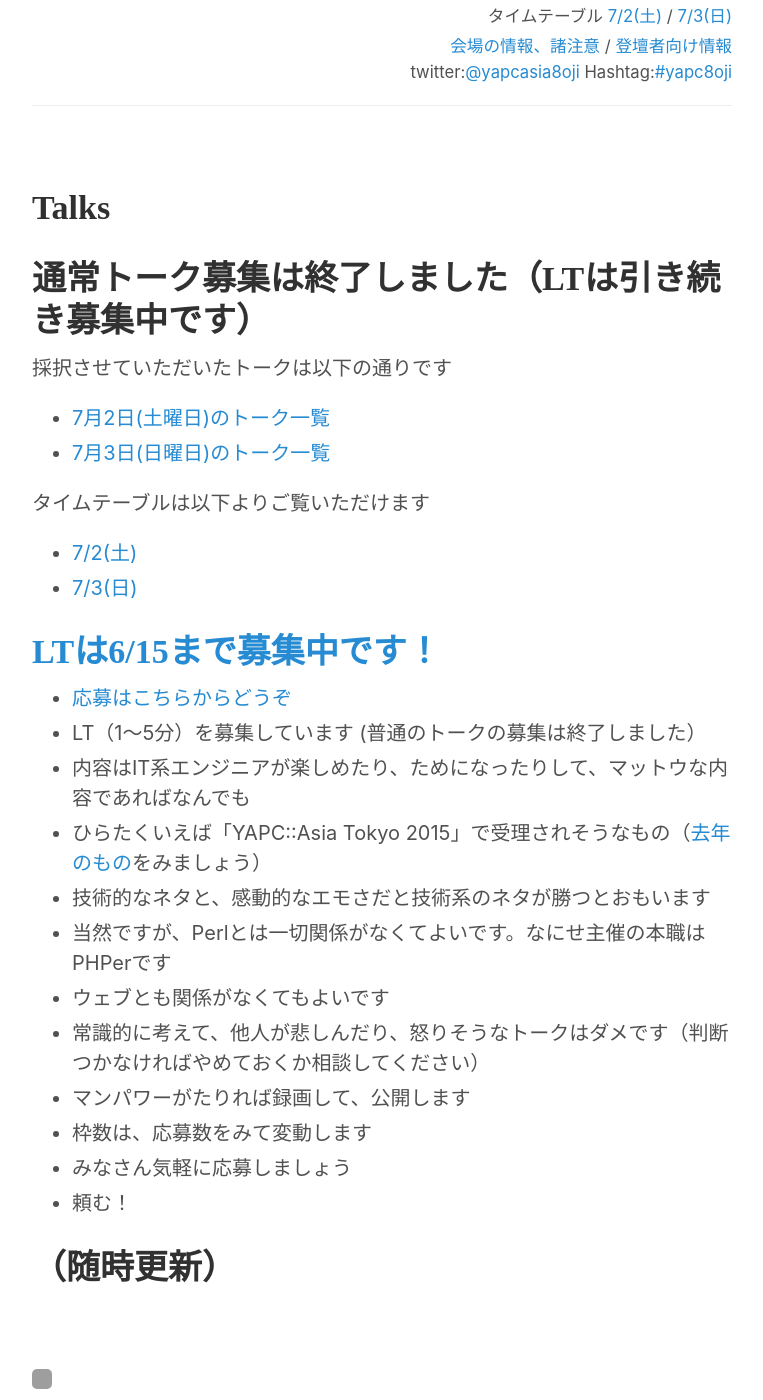
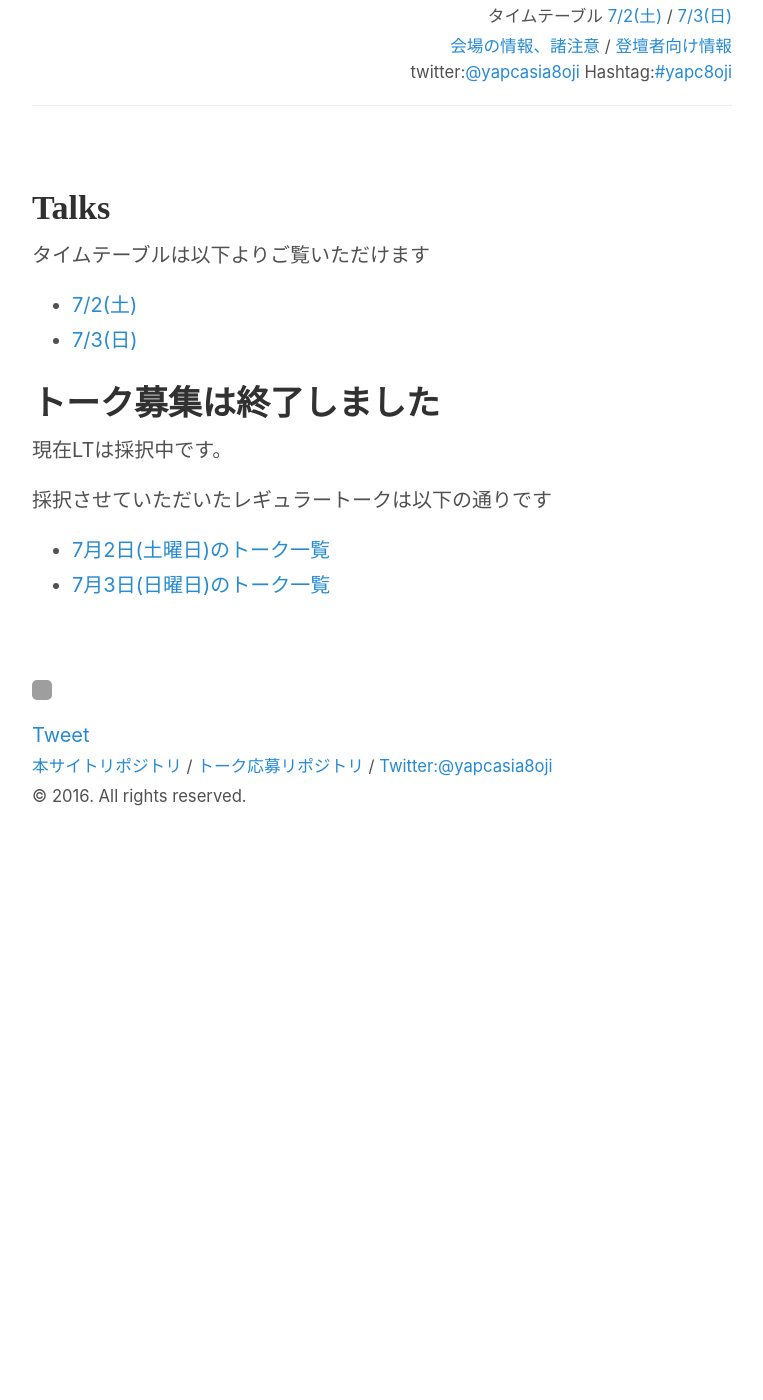
Before and after one commit to hachiojipm/yapcasia-8oji-2016mid, a Jekyll site: the page built from talks.md, in a window 1280 px wide and 1400 px high, scrolled down 593 px. Shown: the whole window, without its empty margins (258-1021 px from the left). Built offline with Jekyll 4.4.1, drawn with Linux system fonts in a browser that asks for light colours; comment, search, counter and statistics services are not loaded; after the commit the page ends 1443 px from its top, so only the background shows below that; grey boxes are pictures that could not be loaded.

Commit message:
close cfp

```diff
--- a/talks.md
+++ b/talks.md
@@ -2,33 +2,17 @@
 layout: page
 title: Talks
 ---
-
-# 通常トーク募集は終了しました（LTは引き続き募集中です）
-
-採択させていただいたトークは以下の通りです
-
-- [7月2日(土曜日)のトーク一覧](https://github.com/hachiojipm/yapcasia-8oji-2016mid-timetable/issues?q=is%3Aissue+is%3Aopen+label%3A7%2F2%28%E5%9C%9F%29%E6%B1%BA%E5%AE%9A)
-- [7月3日(日曜日)のトーク一覧](https://github.com/hachiojipm/yapcasia-8oji-2016mid-timetable/issues?q=is%3Aissue+is%3Aopen+label%3A7%2F3%28%E6%97%A5%29%E6%B1%BA%E5%AE%9A)
 
 タイムテーブルは以下よりご覧いただけます
 
 - [7/2(土)](http://yapcasia8oji-2016mid.hachiojipm.org/time_table_7_2/)
 - [7/3(日)](http://yapcasia8oji-2016mid.hachiojipm.org/time_table_7_3/)
 
-# [LTは6/15まで募集中です！](https://github.com/hachiojipm/yapcasia-8oji-2016mid-timetable)
+# トーク募集は終了しました
 
-- [応募はこちらからどうぞ](https://github.com/hachiojipm/yapcasia-8oji-2016mid-timetable)
-- LT（1〜5分）を募集しています (普通のトークの募集は終了しました）
-- 内容はIT系エンジニアが楽しめたり、ためになったりして、マットウな内容であればなんでも
-- ひらたくいえば「YAPC::Asia Tokyo 2015」で受理されそうなもの（<a href="http://yapcasia.org/2015/talk/list">去年のもの</a>をみましょう）
-- 技術的なネタと、感動的なエモさだと技術系のネタが勝つとおもいます
-- 当然ですが、Perlとは一切関係がなくてよいです。なにせ主催の本職はPHPerです
-- ウェブとも関係がなくてもよいです
-- 常識的に考えて、他人が悲しんだり、怒りそうなトークはダメです（判断つかなければやめておくか相談してください）
-- マンパワーがたりれば録画して、公開します
-- 枠数は、応募数をみて変動します
-- みなさん気軽に応募しましょう
-- 頼む！
+現在LTは採択中です。
 
+採択させていただいたレギュラートークは以下の通りです
 
-# （随時更新）
+- [7月2日(土曜日)のトーク一覧](https://github.com/hachiojipm/yapcasia-8oji-2016mid-timetable/issues?q=is%3Aissue+is%3Aopen+label%3A7%2F2%28%E5%9C%9F%29%E6%B1%BA%E5%AE%9A)
+- [7月3日(日曜日)のトーク一覧](https://github.com/hachiojipm/yapcasia-8oji-2016mid-timetable/issues?q=is%3Aissue+is%3Aopen+label%3A7%2F3%28%E6%97%A5%29%E6%B1%BA%E5%AE%9A)
```
